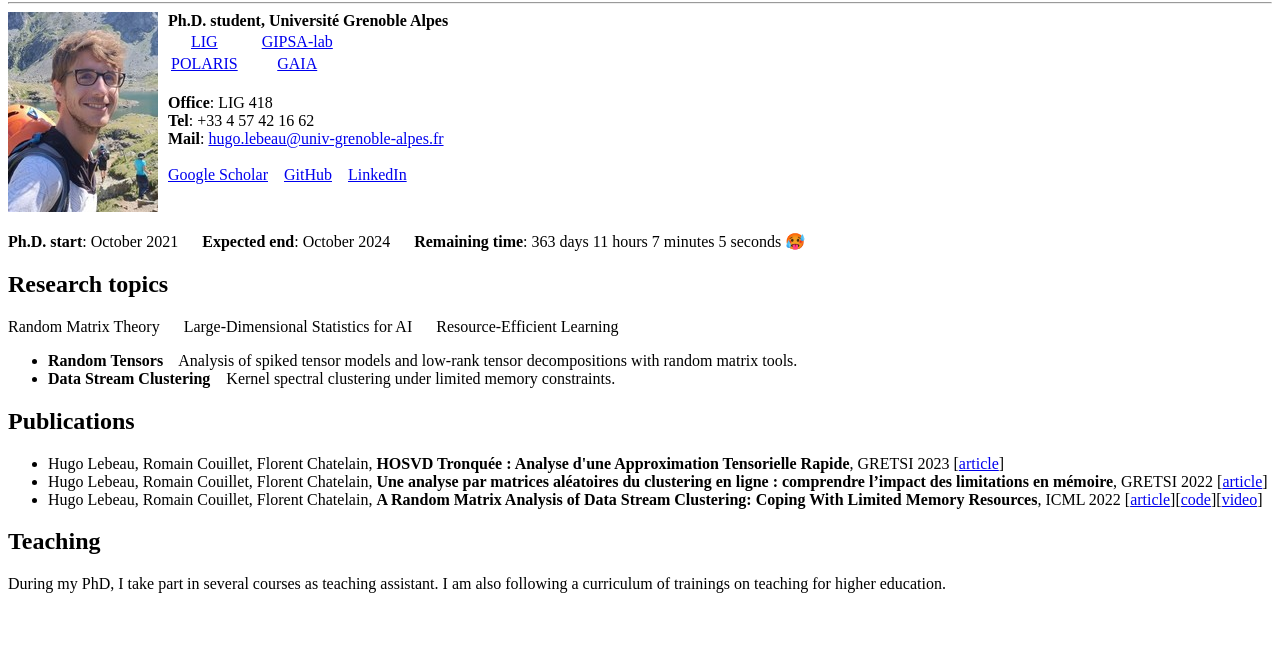
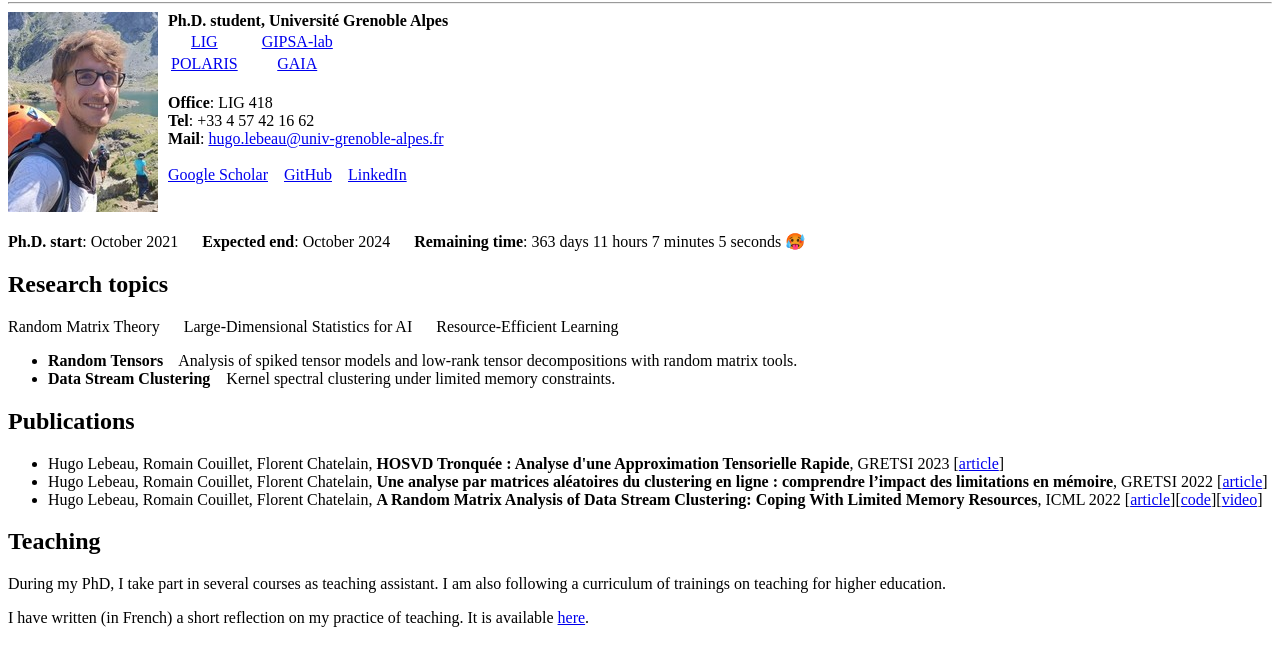
Before and after one commit to HugoLebeau/HugoLebeau.github.io, a plain HTML site: page index.html in a window 1280 px wide. Shown: the part 78-744 px from the top of the page. Drawn offline with Linux system fonts and the light colour scheme.

Commit message:
add portfolio

```diff
--- a/index.html
+++ b/index.html
@@ -66,7 +66,8 @@ Random Matrix Theory &emsp; Large-Dimensional Statistics for AI &emsp; Resource-
 </ul>
 
 <h2>Teaching</h2>
-During my PhD, I take part in several courses as teaching assistant. I am also following a curriculum of trainings on teaching for higher education.
+<p>During my PhD, I take part in several courses as teaching assistant. I am also following a curriculum of trainings on teaching for higher education.</p>
+<p>I have written (in French) a short reflection on my practice of teaching. It is available <a href="apprendre_a_enseigner.pdf">here</a>.</p>
 
 </body>
 
```
Also changed, not shown: 1 other file.
